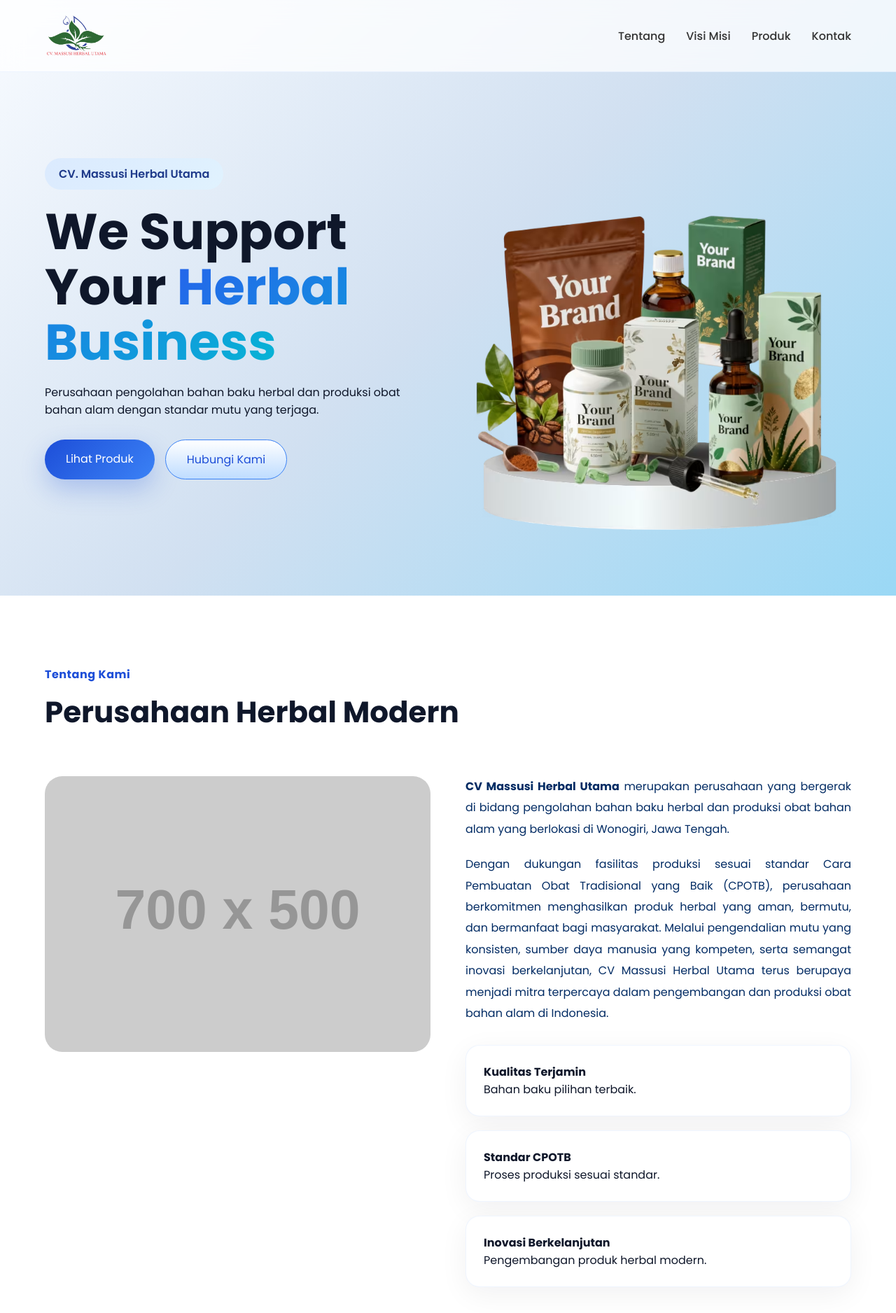
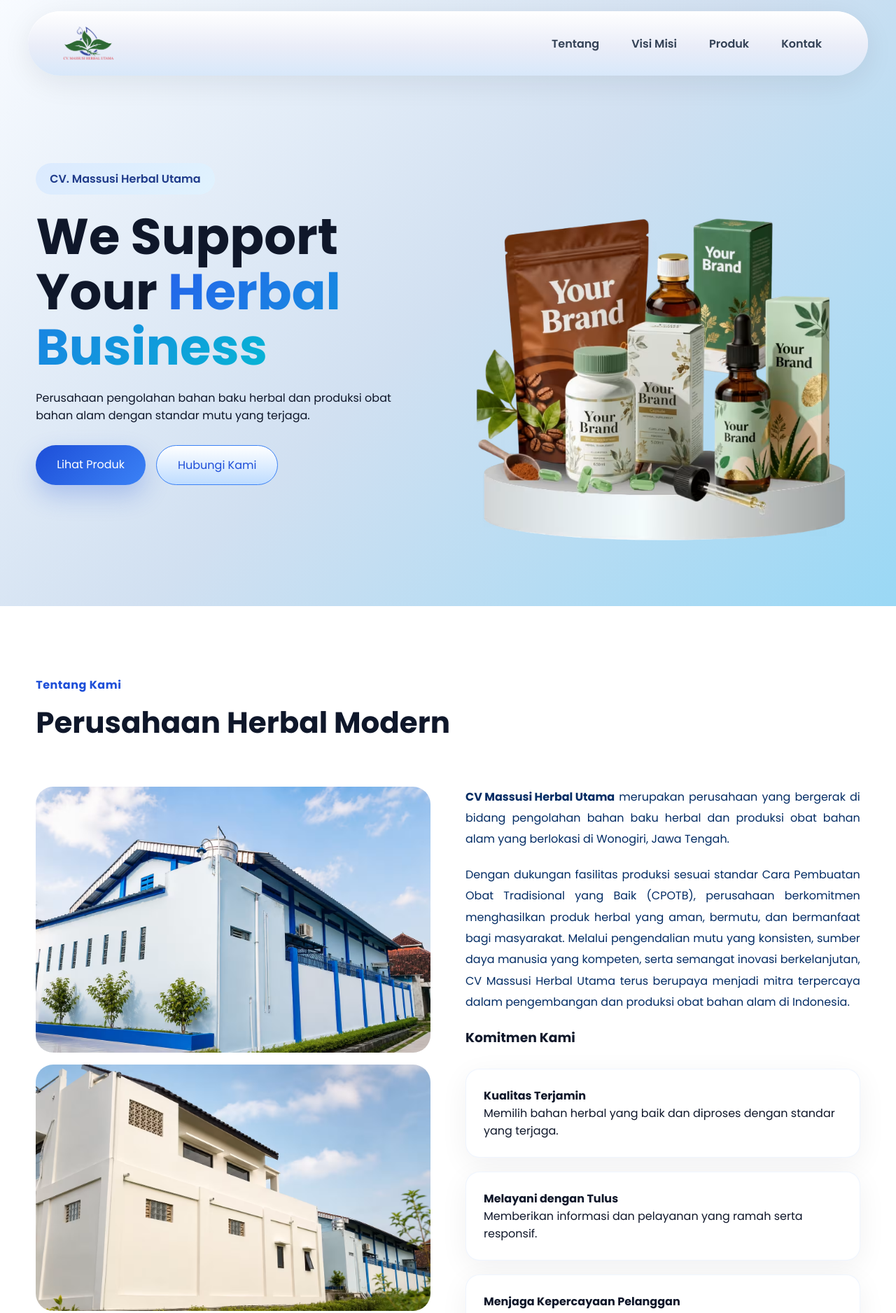
Before and after one commit to abdus-devx/profile.massusi.net, a plain HTML site: page index.html in a window 1280 px wide. Shown: the top 1876 px of the page at 70% size. Drawn offline with Linux system fonts and the light colour scheme; placeholder pictures from the web are drawn by us.

Commit message:
feat: improve overall website layout and styling

```diff
--- a/index.html
+++ b/index.html
@@ -57,11 +57,11 @@
                 </p>
 
                 <div class="hero-btns">
-                    <a href="#" class="btn-primary">
+                    <a href="#products" class="btn-primary">
                         Lihat Produk
                     </a>
 
-                    <a href="#" class="btn-outline">
+                    <a href="#contact" class="btn-outline">
                         Hubungi Kami
                     </a>
                 </div>
@@ -84,41 +84,42 @@
         <div class="container">
 
             <div class="section-title">
-                <span>Tentang Kami</span>
+                <span class="line-hover">Tentang Kami</span>
                 <h2>Perusahaan Herbal Modern</h2>
             </div>
 
             <div class="about-grid">
 
                 <div>
-                    <img src="https://placehold.co/700x500">
+                    <img src="./images/web-galery1.avif" alt="Galeri Pabrik Massusi Herbal Utama">
+                    <img src="./images/web-galery2.avif" alt="Galeri Pabrik Massusi Herbal Utama">
                 </div>
 
                 <div>
                     <div class="about-text">
                     <p>
-                        <strong>CV Massusi Herbal Utama</strong> merupakan perusahaan yang bergerak di bidang pengolahan bahan baku herbal dan produksi obat bahan alam yang berlokasi di Wonogiri, Jawa Tengah.
+                        <span class="line-hover"><strong>CV Massusi Herbal Utama</strong></span> merupakan perusahaan yang bergerak di bidang pengolahan bahan baku herbal dan produksi obat bahan alam yang berlokasi di Wonogiri, Jawa Tengah.
                     </p>
                     <p>
                         Dengan dukungan fasilitas produksi sesuai standar Cara Pembuatan Obat Tradisional yang Baik (CPOTB), perusahaan berkomitmen menghasilkan produk herbal yang aman, bermutu, dan bermanfaat bagi masyarakat. Melalui pengendalian mutu yang konsisten, sumber daya manusia yang kompeten, serta semangat inovasi berkelanjutan, CV Massusi Herbal Utama terus berupaya menjadi mitra terpercaya dalam pengembangan dan produksi obat bahan alam di Indonesia.
                     </p>
                     </div>
-
+                    <div>
+                        <h3 class="line-hover">Komitmen Kami</h3>
+                    </div>
                     <div class="feature-list">
 
                         <div class="feature">
                             <h4>Kualitas Terjamin</h4>
-                            <p>Bahan baku pilihan terbaik.</p>
+                            <p>Memilih bahan herbal yang baik dan diproses dengan standar yang terjaga.</p>
                         </div>
-
                         <div class="feature">
-                            <h4>Standar CPOTB</h4>
-                            <p>Proses produksi sesuai standar.</p>
+                            <h4>Melayani dengan Tulus</h4>
+                            <p>Memberikan informasi dan pelayanan yang ramah serta responsif.</p>
                         </div>
-
                         <div class="feature">
-                            <h4>Inovasi Berkelanjutan</h4>
-                            <p>Pengembangan produk herbal modern.</p>
+                            <h4>Menjaga Kepercayaan Pelanggan</h4>
+                            <p>Mengedepankan kejujuran, keamanan produk, dan kepuasan pelanggan dalam setiap layanan.</p>
                         </div>
 
                     </div>
@@ -137,7 +138,7 @@
         <div class="container">
 
             <div class="section-title center">
-                <span>Visi & Misi</span>
+                <span class="line-hover">Visi & Misi</span>
                 <h2>Arah Perusahaan</h2>
             </div>
 
@@ -175,7 +176,7 @@
         <div class="container">
 
             <div class="section-title center">
-                <span>Produk Kami</span>
+                <span class="line-hover">Produk Kami</span>
                 <h2>Produk Herbal Unggulan</h2>
             </div>
 
@@ -233,7 +234,7 @@
         <div class="container">
 
             <div class="section-title center">
-                <span>Mengapa Memilih Kami</span>
+                <span class="line-hover">Mengapa Memilih Kami</span>
                 <h2>Keunggulan Massusi Herbal</h2>
             </div>
 
--- a/script.js
+++ b/script.js
@@ -15,3 +15,9 @@
 });
 
 });
+
+const header = document.querySelector('.header');
+
+window.addEventListener('scroll', () => {
+    header.classList.toggle('scrolled', window.scrollY > 40);
+});
--- a/style.css
+++ b/style.css
@@ -1,349 +1,405 @@
-:root{
-    --primary:#1d4ed8;        /* Modern Blue */
-    --primary-light:#3b82f6;  /* Bright Blue */
-    --primary-dark:#1e3a8a;   /* Deep Navy */
+:root {
+    --primary: #1d4ed8;
+    /* Modern Blue */
+    --primary-light: #3b82f6;
+    /* Bright Blue */
+    --primary-dark: #1e3a8a;
+    /* Deep Navy */
 
-    --accent:#06b6d4;         /* Cyan Accent */
+    --accent: #06b6d4;
+    /* Cyan Accent */
 
-    --bg:#f8fbff;             /* Soft Blue Background */
-    --bg-secondary:#eef6ff;
+    --bg: #f8fbff;
+    /* Soft Blue Background */
+    --bg-secondary: #eef6ff;
 
-    --text:#0f172a;
-    --text-light:#475569;
+    --text: #0f172a;
+    --text-light: #475569;
 
-    --border:#dbeafe;
+    --border: #dbeafe;
 
     --shadow:
-        0 10px 40px rgba(29,78,216,.10);
+        0 10px 40px rgba(29, 78, 216, .10);
 }
 
-*{
-margin:0;
-padding:0;
-box-sizing:border-box;
+* {
+    margin: 0;
+    padding: 0;
+    box-sizing: border-box;
 }
 
-body{
-font-family:'Poppins',sans-serif;
-color:var(--text);
-background:#fff;
+body {
+    font-family: 'Poppins', sans-serif;
+    color: var(--text);
+    background: #fff;
 }
 
-.container{
-width:min(1200px,90%);
-margin:auto;
+.container {
+    width: min(1280px, 92%);
+    margin: auto;
+}
+.line-hover {
+    position: relative;
+    display: inline-block;
+}
+.line-hover::after {
+    content: '';
+    position: absolute;
+    left: 0;
+    bottom: -4px;
+    width: 100%;
+    height: 2px;
+    background-color: var(--primary);
+    transform: scaleX(0);
+    transform-origin: right;
+    transition: transform 0.3s ease;
+}
+.line-hover:hover::after {
+    transform: scaleX(1);
+    transform-origin: left;
+}
+.header {
+    position: fixed;
+    top: 16px;
+    left: 50%;
+    transform: translateX(-50%);
+
+    width: min(1200px, calc(100% - 32px));
+
+    border-radius: 999px;
+
+    background: linear-gradient(180deg,
+            #ffffff 0%,
+            #eaedf8 55%,
+            #d8e8fa 100%);
+
+    backdrop-filter: blur(18px);
+    -webkit-backdrop-filter: blur(18px);
+
+
+
+    box-shadow:
+        0 10px 40px rgba(15, 23, 42, .08),
+        inset 0 1px 0 rgba(255, 255, 255, .6);
+
+    z-index: 1000;
+    transition: .35s ease;
 }
 
-.header{
-    position:fixed;
-
-    left: 0;
-    width:100%;
-    background:rgba(255,255,255,.75);
-    backdrop-filter:blur(16px);
-    border-bottom:1px solid rgba(59,130,246,.08);
-    z-index:100;
+.header.scrolled {
+    top: 10px;
+    background: linear-gradient(180deg,
+            #ffffff 0%,
+            #fbfcff 55%,
+            #f2f6fb 100%);
+    box-shadow:
+        0 18px 45px rgba(15, 23, 42, .12);
 }
 
-.nav{
-display:flex;
-justify-content:space-between;
-align-items:center;
-padding:20px 0;
+.nav {
+    display: flex;
+    justify-content: space-between;
+    align-items: center;
+    padding: 20px 0;
 }
 
-nav{
-display:flex;
-gap:30px;
+nav {
+    display: flex;
+    align-items: center;
+    gap: 10px;
 }
 
-nav a{
-text-decoration:none;
-color:#333;
-font-weight:500;
+nav a {
+    position: relative;
+    padding: 10px 18px;
+    border-radius: 999px;
+
+    text-decoration: none;
+    color: #334155;
+    font-weight: 600;
+
+    transition: .3s;
 }
 
-.navq-logo{
-  display:flex;
-  align-items:center;
-  text-decoration:none;
-  flex-shrink:0;
+nav a:hover {
+    color: #2563eb;
+    background: #dbe8f8;
 }
 
-.navq-logo img{
-  height:62px;
-  width:auto;
-  object-fit:contain;
-  transition: transform 0.3s ease;
+.navq-logo {
+    display: flex;
+    align-items: center;
+    text-decoration: none;
+    flex-shrink: 0;
 }
 
-.navq-logo:hover img{
-  transform:scale(1.03);
+.navq-logo img {
+    height: 52px;
+    width: auto;
+    object-fit: contain;
+    transition: transform 0.3s ease;
+
 }
 
-.hero{
-    padding:140px 0 80px;
-    background:linear-gradient(
-        135deg,
-        #f8fbff 0%,
-        #d1e0f1 50%,
-        #9ad8f5 100%
-    );
+.navq-logo:hover img {
+    transform: scale(1.03);
 }
 
-.hero-grid{
-display:grid;
-grid-template-columns:1fr 1fr;
-gap:60px;
-align-items:center;
+.hero {
+    padding: 140px 0 80px;
+    background: linear-gradient(135deg,
+            #f8fbff 0%,
+            #d1e0f1 50%,
+            #9ad8f5 100%);
 }
 
-.hero h1{
-font-size:clamp(40px,6vw,72px);
-line-height:1.1;
-margin:20px 0;
+.hero-grid {
+    display: grid;
+    grid-template-columns: 1fr 1fr;
+    gap: 60px;
+    align-items: center;
 }
 
-.hero h1 span{
-    background:linear-gradient(
-        135deg,
-        #2563eb,
-        #06b6d4
-    );
-    background-clip:text;
-    -webkit-background-clip:text;
-
-    color:transparent;
-    -webkit-text-fill-color:transparent;
+.hero h1 {
+    font-size: clamp(40px, 6vw, 72px);
+    line-height: 1.1;
+    margin: 20px 0;
 }
 
-.hero-image img{
-width:100%;
-border-radius:30px;
+.hero h1 span {
+    background: linear-gradient(135deg,
+            #2563eb,
+            #06b6d4);
+    background-clip: text;
+    -webkit-background-clip: text;
+
+    color: transparent;
+    -webkit-text-fill-color: transparent;
 }
 
-.badge{
-    background:linear-gradient(
-        135deg,
-        #dbeafe,
-        #e0f2fe
-    );
-    color:var(--primary-dark);
-    padding:10px 20px;
-    border-radius:999px;
-    display:inline-block;
-    font-weight:600;
+.hero-image img {
+    width: 100%;
+    border-radius: 30px;
 }
 
-.hero-btns{
-display:flex;
-gap:15px;
-margin-top:30px;
+.badge {
+    background: linear-gradient(135deg,
+            #dbeafe,
+            #e0f2fe);
+    color: var(--primary-dark);
+    padding: 10px 20px;
+    border-radius: 999px;
+    display: inline-block;
+    font-weight: 600;
 }
 
-.btn-primary{
-    background:linear-gradient(
-        135deg,
-        var(--primary),
-        var(--primary-light)
-    );
-    color:#fff;
-    padding:15px 30px;
-    border-radius:999px;
-    text-decoration:none;
-    box-shadow:
-        0 15px 35px rgba(29,78,216,.25);
-    transition:.3s;
+.hero-btns {
+    display: flex;
+    gap: 15px;
+    margin-top: 30px;
 }
 
-.btn-primary:hover{
-    transform:translateY(-3px);
+.btn-primary {
+    background: linear-gradient(135deg,
+            var(--primary),
+            var(--primary-light));
+    color: #fff;
+    padding: 15px 30px;
+    border-radius: 999px;
+    text-decoration: none;
     box-shadow:
-        0 20px 45px rgba(29,78,216,.35);
+        0 15px 35px rgba(29, 78, 216, .25);
+    transition: .3s;
+}
+
+.btn-primary:hover {
+    transform: translateY(-3px);
+    box-shadow:
+        0 20px 45px rgba(29, 78, 216, .35);
 }
 
 
-.btn-outline{
-border: 1px solid var(--primary-light);
-background: linear-gradient(180deg, #ffffff 0%,#bedcff 100%);
-color:var(--primary);
-padding:15px 30px;
-border-radius:999px;
-text-decoration:none;
-transition: transform 0.3s ease;
+.btn-outline {
+    border: 1px solid var(--primary-light);
+    background: linear-gradient(180deg, #ffffff 0%, #bedcff 100%);
+    color: var(--primary);
+    padding: 15px 30px;
+    border-radius: 999px;
+    text-decoration: none;
+    transition: transform 0.3s ease;
 }
 
-.btn-outline:hover{
+.btn-outline:hover {
     transform: scale(0.9);
 }
 
-.section{
-padding:100px 0;
+.section {
+    padding: 100px 0;
 }
 
-.section-title{
-margin-bottom:60px;
+.section-title {
+    margin-bottom: 60px;
 }
 
-.section-title span{
-    color:var(--primary);
-    font-weight:700;
-    letter-spacing:.5px;
+.section-title span {
+    color: var(--primary);
+    font-weight: 700;
+    letter-spacing: .5px;
 }
 
 
-.section-title h2{
-font-size:42px;
-margin-top:10px;
+.section-title h2 {
+    font-size: 42px;
+    margin-top: 10px;
 }
 
-.center{
-text-align:center;
+.center {
+    text-align: center;
 }
 
 .about-grid,
-.vision-grid{
-display:grid;
-grid-template-columns:1fr 1fr;
-gap:50px;
+.vision-grid {
+    display: grid;
+    grid-template-columns: 1fr 1fr;
+    gap: 50px;
 }
 
-.about-grid img{
-width:100%;
-border-radius:25px;
+.about-grid img {
+    width: 100%;
+    border-radius: 25px;
+    margin-bottom: 10px;
 }
 
-.about-text p{
-    margin-bottom:20px;
-    line-height:1.9;
-    color:#032c64;
+.about-text p {
+    margin-bottom: 20px;
+    line-height: 1.9;
+    color: #032c64;
     text-align: justify;
 }
 
-.feature-list{
-display:grid;
-gap:20px;
-margin-top:30px;
+.feature-list {
+    display: grid;
+    gap: 20px;
+    margin-top: 30px;
 }
 
-.feature{
+.feature {
 
-padding:25px;
-border-radius:20px;
+    padding: 25px;
+    border-radius: 20px;
 
 }
 
 
-.blue{
-    background:linear-gradient(
-        180deg,
-        #f8fbff 0%,
-        #eef6ff 100%
-    );
+.blue {
+    background: linear-gradient(180deg,
+            #f8fbff 0%,
+            #eef6ff 100%);
 }
 
-.card{
+.card {
 
-padding:40px;
-border-radius:25px;
+    padding: 40px;
+    border-radius: 25px;
 
 }
 
-.product-grid{
-display:grid;
-grid-template-columns:repeat(auto-fit,minmax(250px,1fr));
-gap:30px;
+.product-grid {
+    display: grid;
+    grid-template-columns: repeat(auto-fit, minmax(250px, 1fr));
+    gap: 30px;
 }
 
-.product-card{
+.product-card {
 
-border-radius:25px;
-overflow:hidden;
+    border-radius: 25px;
+    overflow: hidden;
 
-transition:.3s;
+    transition: .3s;
 }
 
-.product-card:hover{
-    transform:translateY(-10px);
+.product-card:hover {
+    transform: translateY(-10px);
     box-shadow:
-        0 20px 50px rgba(29,78,216,.15);
+        0 20px 50px rgba(29, 78, 216, .15);
 }
 
-.product-card img{
-width:100%;
-display:block;
+.product-card img {
+    width: 100%;
+    display: block;
 }
 
-.product-card h4{
-padding:20px;
+.product-card h4 {
+    padding: 20px;
 }
 
-.why-grid{
-display:grid;
-grid-template-columns:repeat(auto-fit,minmax(250px,1fr));
-gap:25px;
+.why-grid {
+    display: grid;
+    grid-template-columns: repeat(auto-fit, minmax(250px, 1fr));
+    gap: 25px;
 }
 
-.why-card{
-padding:30px;
-border-radius:25px;
+.why-card {
+    padding: 30px;
+    border-radius: 25px;
 
 
 }
+
 .card,
 .feature,
 .product-card,
-.why-card{
-    background:#fff;
+.why-card {
+    background: #fff;
     box-shadow:
-        0 10px 40px rgba(15,23,42,.06);
-    border:1px solid rgba(59,130,246,.08);
+        0 10px 40px rgba(15, 23, 42, .06);
+    border: 1px solid rgba(59, 130, 246, .08);
 }
 
-.cta{
-    padding:120px 0;
-    text-align:center;
-    color:white;
+.cta {
+    padding: 120px 0;
+    text-align: center;
+    color: white;
     background:
-        linear-gradient(
-            135deg,
+        linear-gradient(135deg,
             #1e3a8a 0%,
             #1d4ed8 50%,
-            #3b82f6 100%
-        );
-}
-.cta .btn-primary{
-    display:inline-flex;
-    align-items:center;
-    justify-content:center;
-    margin-top:30px;
-}
-footer{
-padding:30px;
-text-align:center;
+            #3b82f6 100%);
 }
 
-@media(max-width:900px){
-
-.hero-grid,
-.about-grid,
-.vision-grid{
-grid-template-columns:1fr;
+.cta .btn-primary {
+    display: inline-flex;
+    align-items: center;
+    justify-content: center;
+    margin-top: 30px;
 }
 
-.hero{
-text-align:center;
+footer {
+    padding: 30px;
+    text-align: center;
 }
 
-.hero-btns{
-justify-content:center;
+@media(max-width:900px) {
+
+    .hero-grid,
+    .about-grid,
+    .vision-grid {
+        grid-template-columns: 1fr;
+    }
+
+    .hero {
+        text-align: center;
+    }
+
+    .hero-btns {
+        justify-content: center;
+    }
+
+    nav {
+        display: none;
+    }
+
+    .nav {
+        justify-content: center;
+    }
 }
-
-nav{
-display:none;
-}
-
-.nav{
-    justify-content: center;
-}
-}
```
Also changed, not shown: images/web-galery1.avif (added), images/web-galery2.avif (added).
